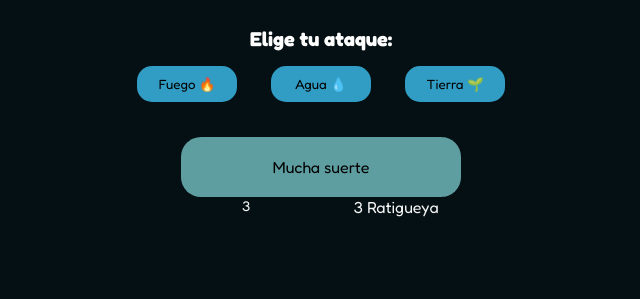
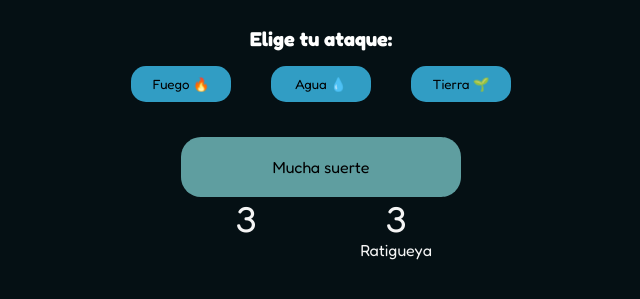
Before and after one commit to Juan17Informatico/curso-gratis-de-programacion-basica, a plain HTML site: page 01-fundamentos-de-programacion/mokepon/mokepon.html in a window 1280 px wide. Both pictures are taken after a click on the button "Seleccionar". Shown: the part 73-372 px from the top of the page, without its empty margins (319-959 px from the left). Drawn offline with Linux system fonts and the light colour scheme.

Commit message:
Clase 44 Finalizada

```diff
--- a/01-fundamentos-de-programacion/mokepon/css/styles.css
+++ b/01-fundamentos-de-programacion/mokepon/css/styles.css
@@ -35,12 +35,17 @@ body {
     font-size: 20px;
 }
 
-.cards {
+.cards, .btn-attacks-container {
     display: flex;
     gap: 10px;
     max-width: 100%;
     min-height: 100%;
     flex-wrap: wrap;
+    justify-content: center;
+}
+
+input {
+    display: none;
 }
 
 .mokepon-card {
@@ -51,6 +56,7 @@ body {
     border-radius: 15px;
     display: flex;
     color: whitesmoke;
+    cursor: pointer;
 }
 
 .mokepon-card img {
@@ -107,6 +113,20 @@ body {
     color: whitesmoke;
 }
 
-.attacks div p{
-    font-size: 14px;
+.attacks div #lives-player, .attacks div #lives-enemy{
+    font-size: 36px;
 }
+
+.enemy-attacks, .player-attacks{
+    display: flex;
+    flex-direction: column;
+    align-items: center;
+}
+
+@media (max-width: 400px) {
+
+    .btn-attacks-container{
+        flex-direction: column;
+    }
+
+}
--- a/01-fundamentos-de-programacion/mokepon/mokepon.html
+++ b/01-fundamentos-de-programacion/mokepon/mokepon.html
@@ -68,7 +68,7 @@
         <section id="attack-select" class="attack-select">
             <h2 class="subtitle">Elige tu ataque:</h2>
 
-            <div>
+            <div class="btn-attacks-container">
                 <button class="btn-attack" id="btn-fire">Fuego 🔥</button>
                 <button class="btn-attack" id="btn-water">Agua 💧</button>
                 <button class="btn-attack" id="btn-ground">Tierra 🌱</button>
@@ -82,12 +82,12 @@
             </div>
 
             <div class="attacks">
-                <div>
+                <div class="player-attacks">
                     <p id="lives-player">3</p>
                     <p id="pet-player"></p>
                     <div id="player-attack"></div>
                 </div>
-                <div>
+                <div class="enemy-attacks">
                     <span id="lives-enemy">3</span>
                     <span id="pet-enemy"></span>
                     <div id="enemy-attack"></div>
```
